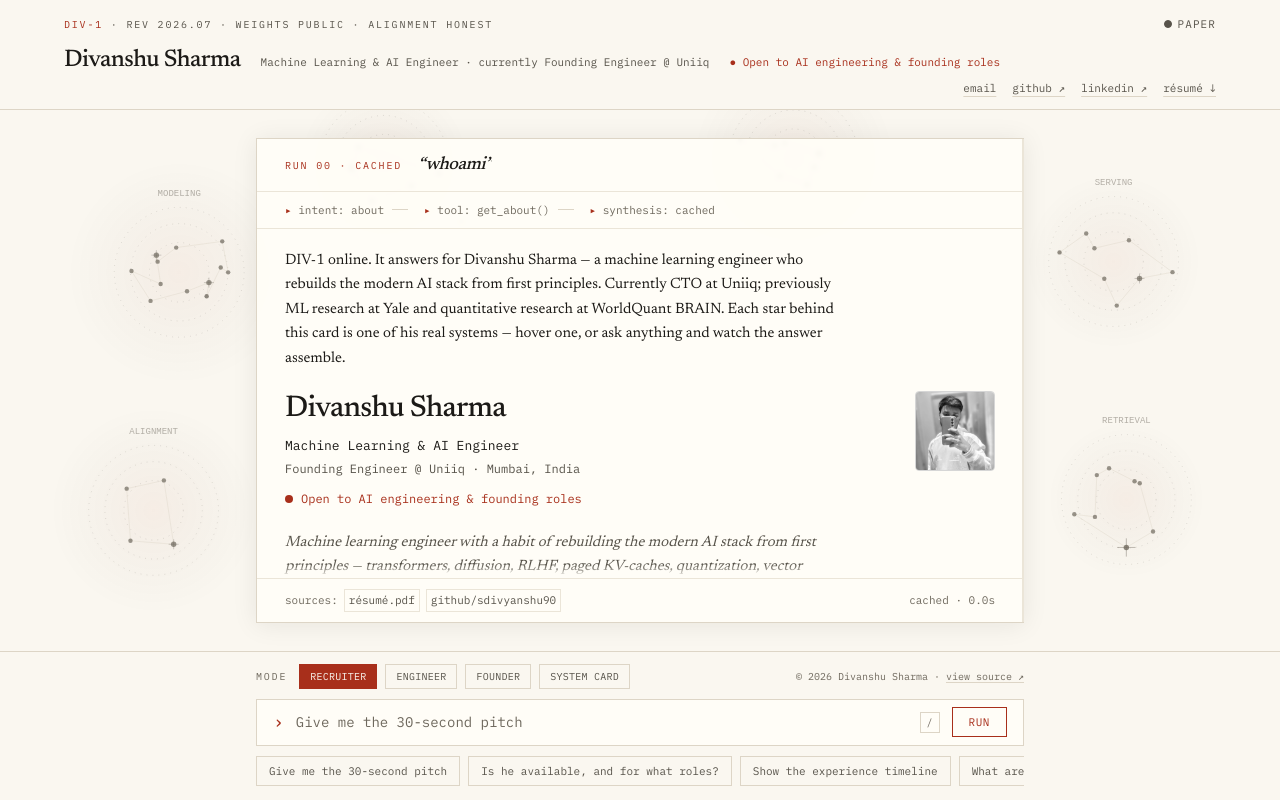
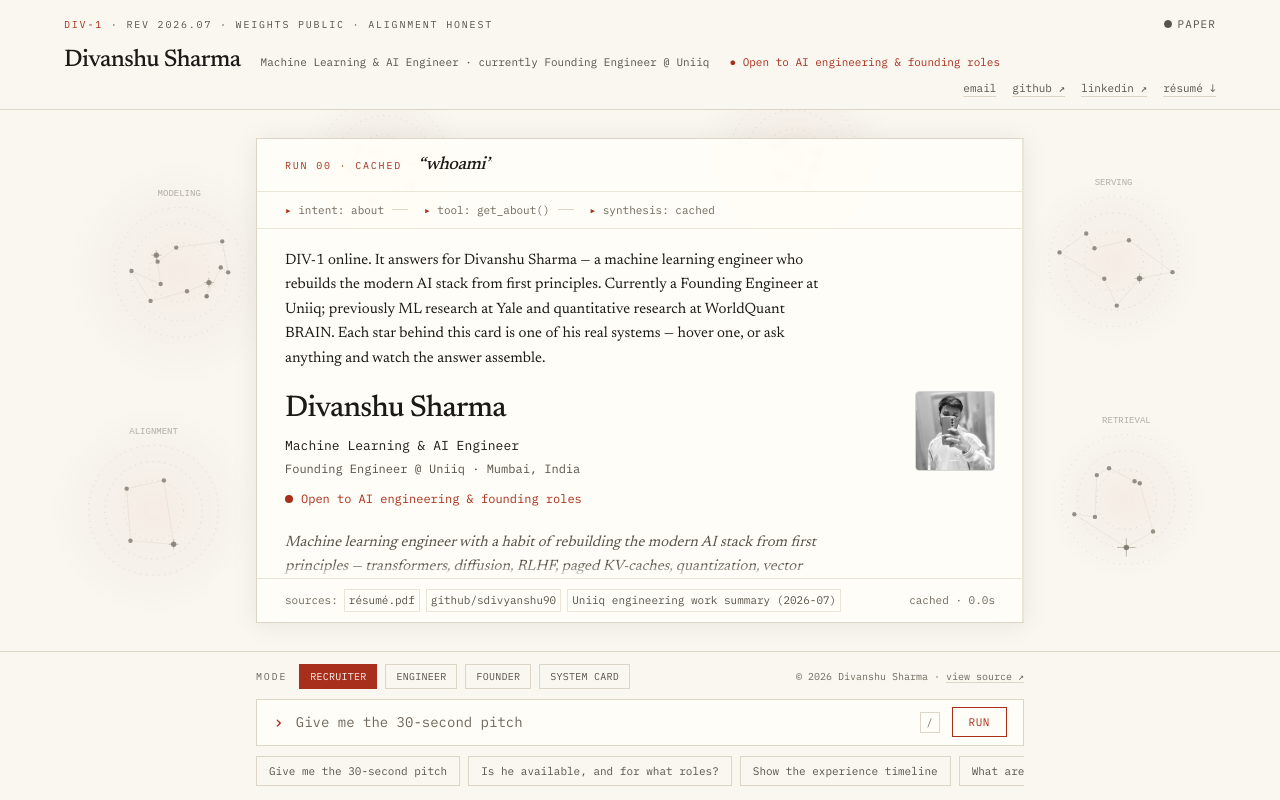
Before and after one commit to sdivyanshu90/my_portfolio, a Next.js app: page / in a window 1280 px wide. Built offline with nearby package versions, Linux system fonts and the light colour scheme.

Commit message:
content: refresh boot card identity and sources

```diff
--- a/src/components/boot-card.tsx
+++ b/src/components/boot-card.tsx
@@ -17,12 +17,16 @@ export function BootCard() {
         { step: "synthesis", detail: "cached" },
       ]}
       narration={
-        "DIV-1 online. It answers for Divanshu Sharma — a machine learning engineer who rebuilds the modern AI stack from first principles. Currently CTO at Uniiq; previously ML research at Yale and quantitative research at WorldQuant BRAIN. Each star behind this card is one of his real systems — hover one, or ask anything and watch the answer assemble."
+        "DIV-1 online. It answers for Divanshu Sharma — a machine learning engineer who rebuilds the modern AI stack from first principles. Currently a Founding Engineer at Uniiq; previously ML research at Yale and quantitative research at WorldQuant BRAIN. Each star behind this card is one of his real systems — hover one, or ask anything and watch the answer assemble."
       }
       footer={{
         model: "cached",
         ms: "0.0s",
-        sources: ["résumé.pdf", "github/sdivyanshu90"],
+        sources: [
+          "résumé.pdf",
+          "github/sdivyanshu90",
+          "Uniiq engineering work summary (2026-07)",
+        ],
       }}
     >
       <ArtifactView spec={{ kind: "about" }} />
```
